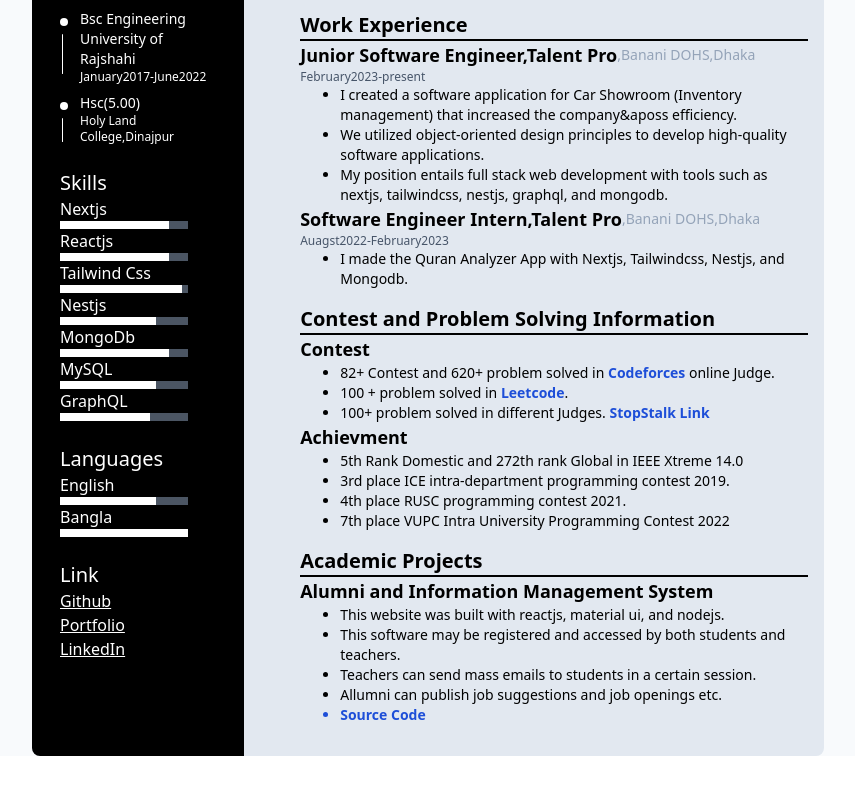
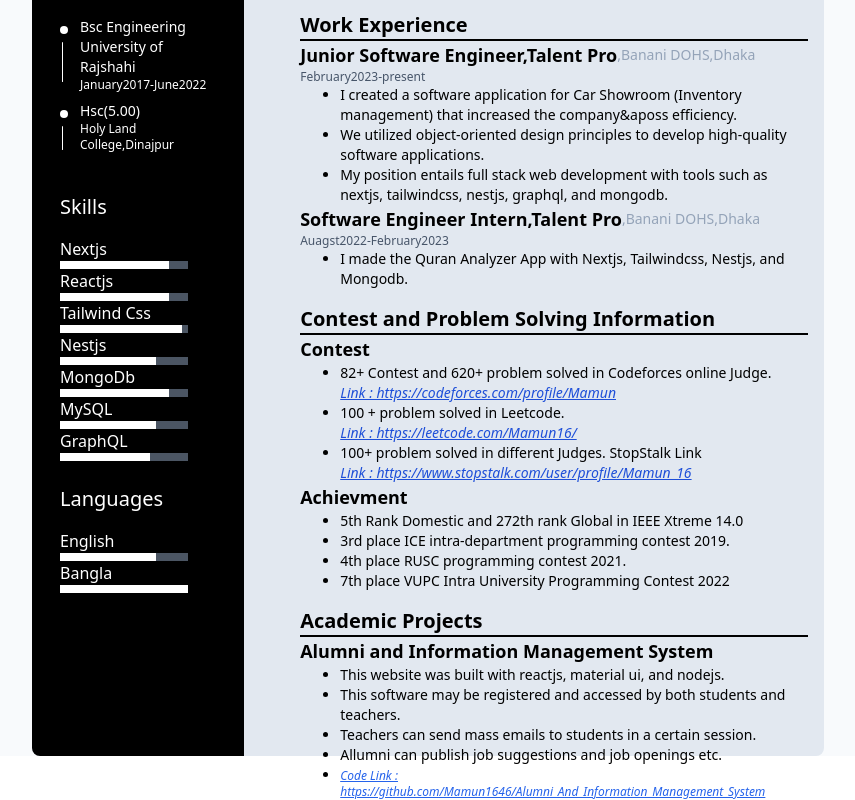
Before and after one commit to MamunsCrafts/CV-APP, a Next.js app: page / in a window 1280 px wide. Shown: the part 367-1167 px from the top of the page, without its empty margins (212-1067 px from the left). Built offline with nearby package versions, Linux system fonts and the light colour scheme.

Commit message:
pdf version

```diff
--- a/components/contest.tsx
+++ b/components/contest.tsx
@@ -10,23 +10,32 @@
           <ul className="list-disc ml-10 text-sm">
             <li>
               82+ Contest and 620+ problem solved in{" "}
-              <a className="text-blue-700 font-semibold" href="https://codeforces.com/profile/Mamun">
+              <a  href="https://codeforces.com/profile/Mamun">
                 Codeforces
               </a>{" "}
               online Judge.
+              <p className="text-blue-700 underline hover:cursor-pointer text-sm italic">
+                Link : https://codeforces.com/profile/Mamun{" "}
+              </p>
             </li>
             <li>
               100 + problem solved in{" "}
-              <a className="text-blue-700 font-semibold" href="https://leetcode.com/Mamun16/">
+              <a  href="https://leetcode.com/Mamun16/">
                 Leetcode
               </a>
               .
+              <p className="text-blue-700 hover:cursor-pointer underline text-sm italic">
+                Link : https://leetcode.com/Mamun16/{" "}
+              </p>
             </li>
             <li>
               100+ problem solved in different Judges.{" "}
-              <a className="text-blue-700 font-semibold" href="https://www.stopstalk.com/user/profile/Mamun_16">
+              <a  href="https://www.stopstalk.com/user/profile/Mamun_16">
                 StopStalk Link
               </a>
+              <p className="text-blue-700 hover:cursor-pointer underline text-sm italic">
+                Link : https://www.stopstalk.com/user/profile/Mamun_16{" "}
+              </p>
             </li>
           </ul>
         </div>
--- a/components/projects.tsx
+++ b/components/projects.tsx
@@ -10,9 +10,11 @@
             <li>This software may be registered and accessed by both students and teachers.</li>
             <li>Teachers can send mass emails to students in a certain session.</li>
             <li>Allumni can publish job suggestions and job openings etc.</li>
-            <li className=" text-blue-700 font-semibold">
+            <li >
 
-              <a href="https://github.com/Mamun1646/Alumni_And_Information_Management_System">Source Code</a>
+              <p className="italic underline text-blue-600 text-xs hover:cursor-pointer">
+                Code Link : https://github.com/Mamun1646/Alumni_And_Information_Management_System
+              </p>
             </li>
           </ul>
         </div>
--- a/components/sidebar.tsx
+++ b/components/sidebar.tsx
@@ -28,7 +28,7 @@
           </div>
         </div>
         <div className="mt-10 mx-5 space-y-2">
-          <p className="text-xl ">Education</p>
+          <p className="text-xl mb-4">Education</p>
           <div className="flex space-x-3">
             <div className="space-y-2">
               <p className="bg-white rounded-full w-2 h-2 text-xs mt-[9px]"></p>
@@ -52,8 +52,8 @@
           </div>
         </div>
 
-        <div className="mt-6 mx-5">
-          <p className="text-xl">Skills</p>
+        <div className="mt-10 mx-5">
+          <p className="text-xl mb-4">Skills</p>
 
           <p>Nextjs</p>
           <div className="w-32 bg-gray-600  h-2  dark:bg-gray-700">
@@ -86,7 +86,7 @@
         </div>
 
         <div className="mt-6 mx-5">
-          <p className="text-xl">Languages</p>
+          <p className="text-xl mb-4">Languages</p>
           <p>English</p>
           <div className="w-32 bg-gray-600  h-2  dark:bg-gray-700">
             <div className="bg-white h-2 " style={{ width: "75%" }} />
@@ -97,7 +97,7 @@
           </div>
         </div>
 
-        <div className="mt-6 mx-5 flex-col pb-20">
+        {/* <div className="mt-6 mx-5 flex-col pb-20">
           <p className="text-xl">Link</p>
 
           <p>
@@ -115,7 +115,7 @@
               LinkedIn
             </a>
           </p>
-        </div>
+        </div> */}
       </div>
     )
 }
```
